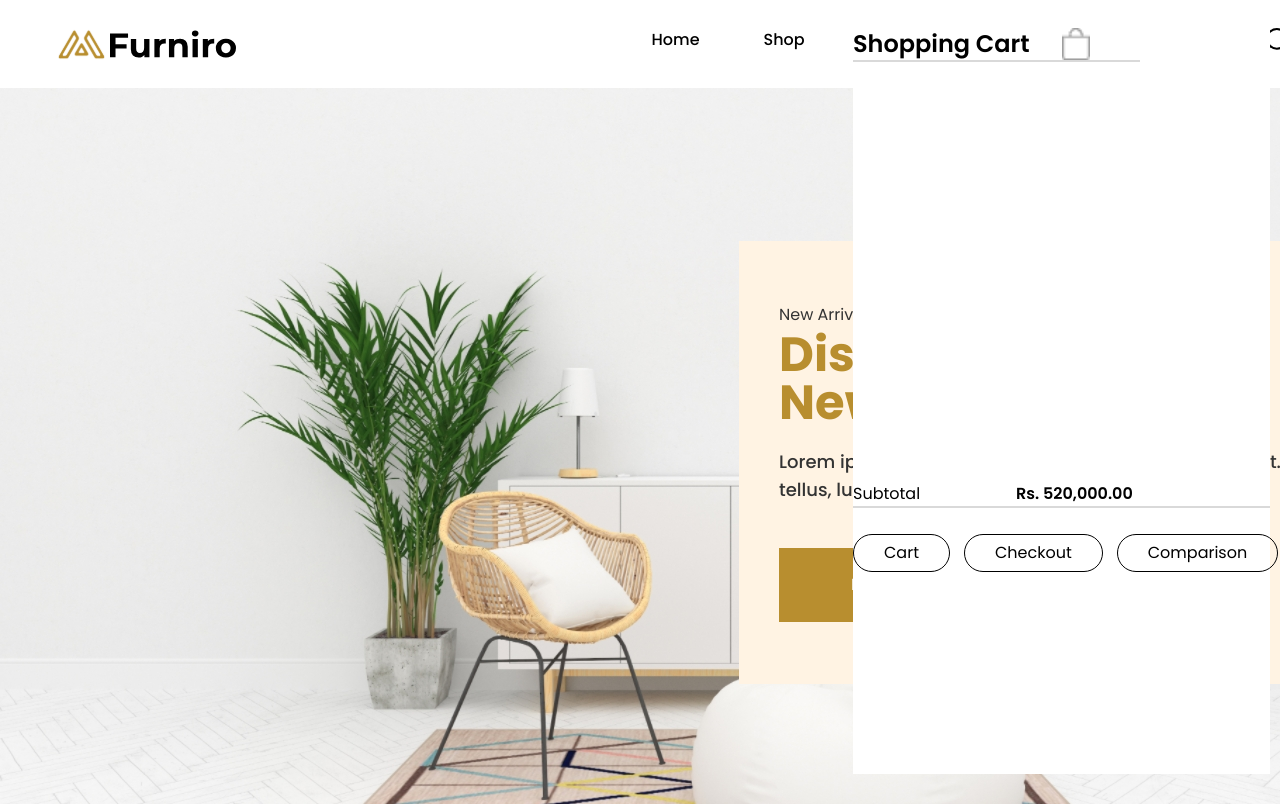
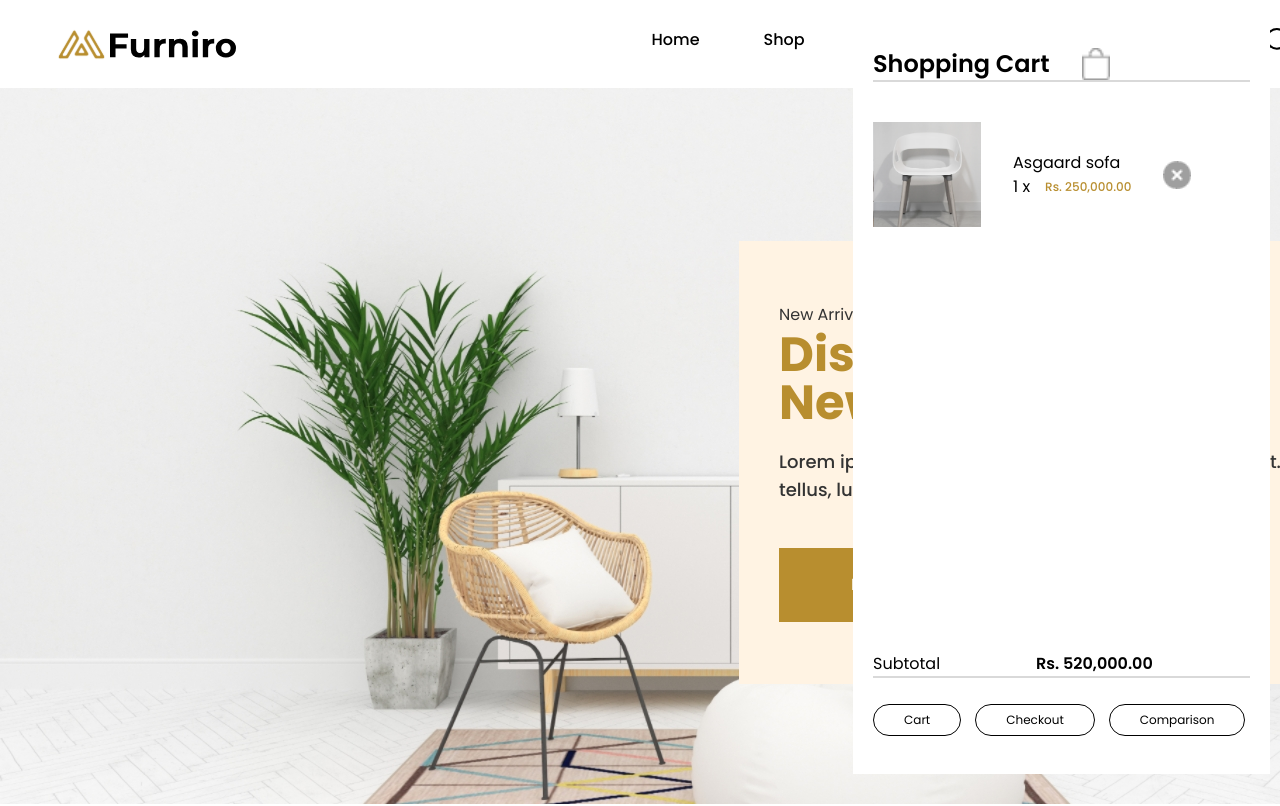
Before and after one commit to LizNgoNgoc/internetShop, a React (Create React App) app in the folder my-app/: page / in a window 1280 px wide. Shown: the top 806 px of the page. Built offline with nearby package versions, Linux system fonts and the light colour scheme.

Commit message:
add changes

```diff
--- a/my-app/src/Custom/ModalBasket/ModalBasket.jsx
+++ b/my-app/src/Custom/ModalBasket/ModalBasket.jsx
@@ -1,24 +1,32 @@
 export default function ModalBasket() {
 
-    return<section className="w-[417px] h-[746px] absolute top-7 right-2.5 bg-white">
+    return<section className="w-[417px] h-[746px] absolute top-7 right-2.5 p-[20px] bg-white font-Poppins">
         <div className="flex gap-8">
             <h3 className="font-semibold text-2xl">Shopping Cart</h3>
             <img src="./images/modal/closeBasket.png" className="w-7" alt="" />
         </div>
-        <div className="w-[287px] border-[1px] border-[#D9D9D9] divide-solid"></div>
-        <div className="w-[350px] h-[105px]"></div>
-        <div className="w-[350px] h-[105px]"></div>
-        <div className="w-[350px] h-[105px]"></div>
-        <div className="w-[350px] h-[105px]"></div>
+        <div className="w-full border-[1px] border-[#D9D9D9] divide-solid"></div>
+        <div className="w-full flex flex-col gap-3 py-5 overflow-y-scroll h-[550px] mt-5">
+            <div className="w-full flex items-center gap-8">
+                <img src="./images/range/Leviosa.png" className="w-[108px] h-[105px]" alt="img" />
+                <div className="">
+                    <h3>Asgaard sofa</h3>
+                    <div className="flex justify-center items-center gap-[15px]">
+                        <p>1 x </p><p className="text-[#B88E2F] text-[12px] leading-0 text font-medium">Rs. 250,000.00</p>
+                    </div>
+                </div>
+                <img src="./images/modal/close.png"  className='w-[28px] h-[28px]' alt="img" />
+            </div>
+        </div>
         <div className="flex gap-24">
             <h2 className="font-normal text-base text-black">Subtotal</h2>
             <p className="font-semibold text-base">Rs. 520,000.00</p>
         </div>
         <div className="w-full border-[#D9D9D9] border-[1px] divide-solid"></div>
         <div className="flex gap-3.5 mt-[26px]">
-            <button className="border-[1px] border-black rounded-3xl text-black py-[6px] px-[30px]">Cart</button>
-            <button className="border-[1px] border-black rounded-3xl text-black py-[6px] px-[30px]">Checkout</button>
-            <button className="border-[1px] border-black rounded-3xl text-black py-[6px] px-[30px]">Comparison</button>
+            <button className="border-[1px] border-black rounded-3xl text-[12px] text-black py-[6px] px-[30px]">Cart</button>
+            <button className="border-[1px] border-black rounded-3xl text-[12px] text-black py-[6px] px-[30px]">Checkout</button>
+            <button className="border-[1px] border-black rounded-3xl text-[12px] text-black py-[6px] px-[30px]">Comparison</button>
         </div>
 
     </section>
```
Also changed, not shown: my-app/public/images/modal/close.png (added).
